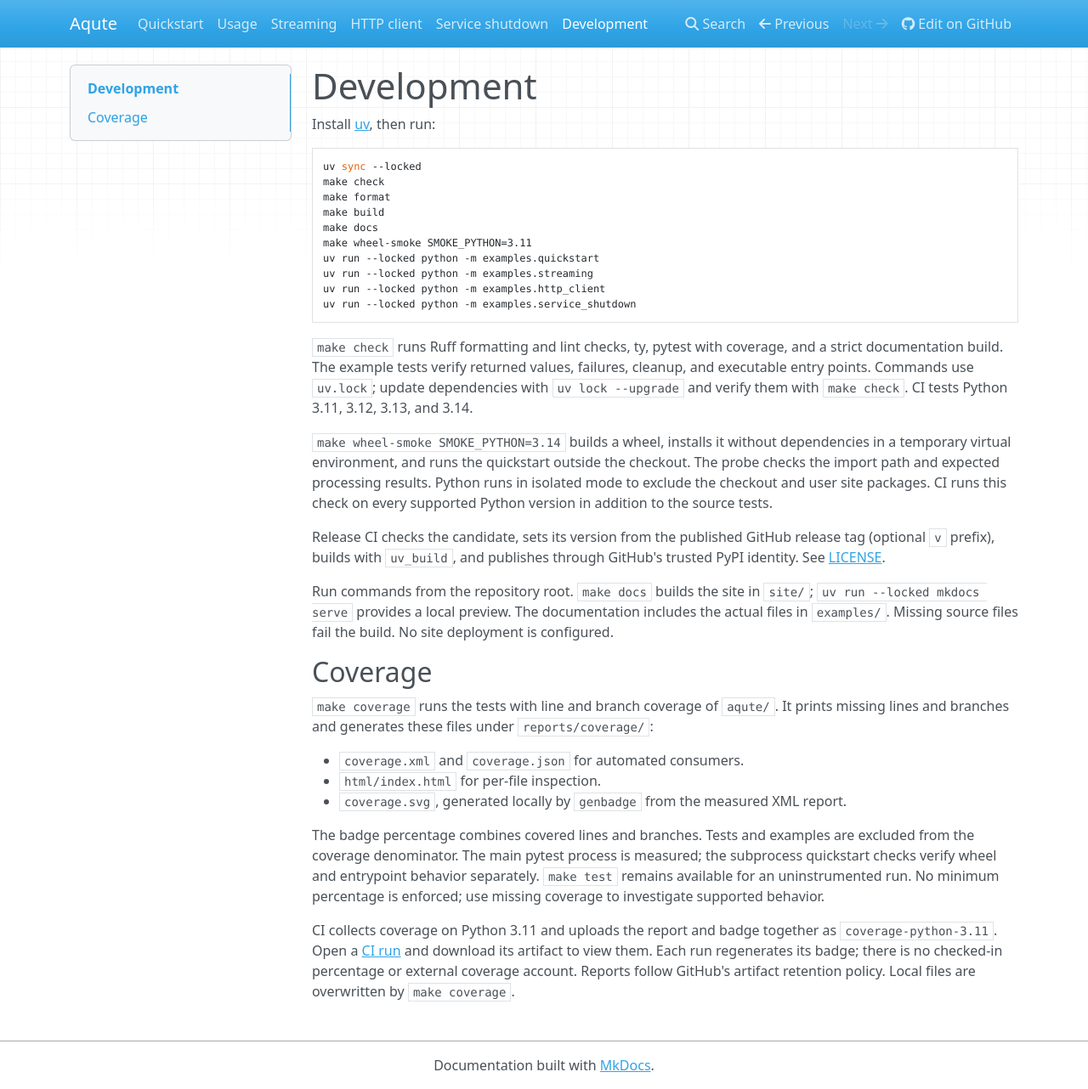
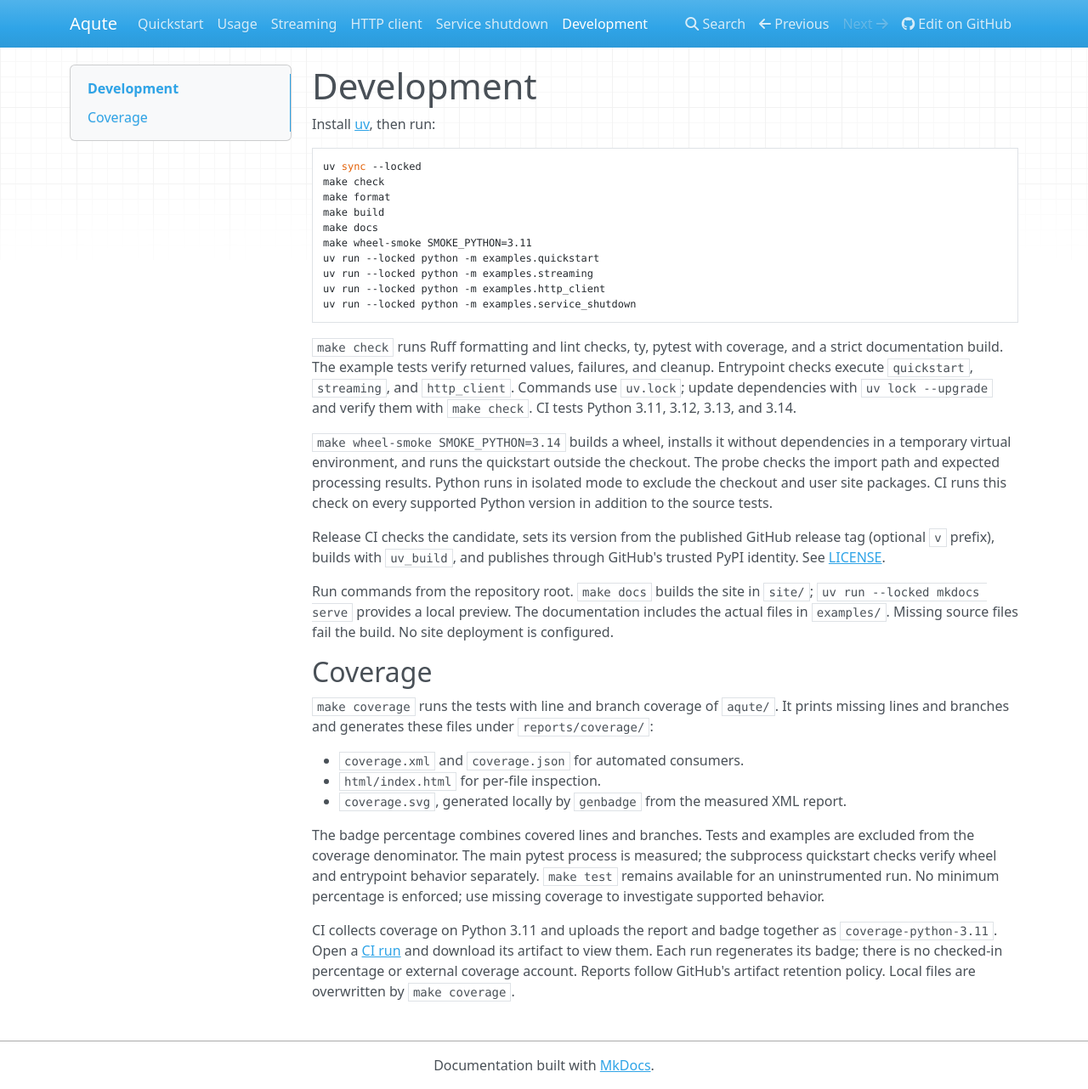
Before and after one commit to insomnes/aqute, an MkDocs documentation site: the page built from docs/development.md, in a window 1280 px wide and 1282 px high. Shown: the whole window at 85% size. Built offline with MkDocs 1.6.1, drawn with Linux system fonts in a browser that asks for light colours; nearby versions of some CDN libraries.

Commit message:
docs: make package links portable and clarify example checks

```diff
--- a/docs/development.md
+++ b/docs/development.md
@@ -17,7 +17,8 @@ uv run --locked python -m examples.service_shutdown
 
 `make check` runs Ruff formatting and lint checks, ty, pytest with coverage, and a
 strict documentation build.
-The example tests verify returned values, failures, cleanup, and executable entry points. Commands use `uv.lock`; update dependencies with `uv lock --upgrade`
+The example tests verify returned values, failures, and cleanup. Entrypoint checks
+execute `quickstart`, `streaming`, and `http_client`. Commands use `uv.lock`; update dependencies with `uv lock --upgrade`
 and verify them with `make check`. CI tests Python 3.11, 3.12, 3.13, and 3.14.
 
 `make wheel-smoke SMOKE_PYTHON=3.14` builds a wheel, installs it without dependencies
```
Also changed, not shown: README.md (+8 -8 lines).
